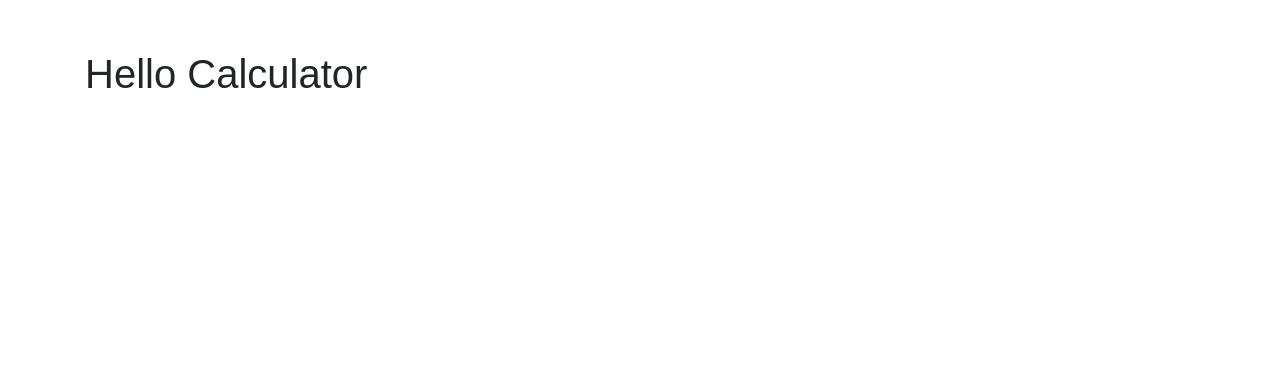
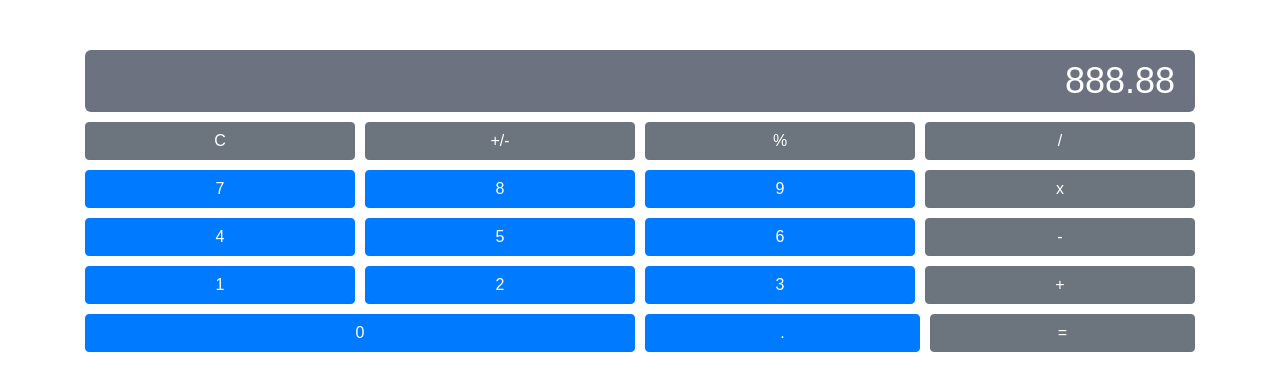
Before and after one commit to itkilleddave/react-thinking-in-react, a React (Create React App) app: page / in a window 1280 px wide. Shown: the top 390 px of the page. Built offline with nearby package versions, Linux system fonts and the light colour scheme.

Commit message:
built the basic static components

```diff
--- a/src/Components/Calculator.css
+++ b/src/Components/Calculator.css
@@ -1,4 +1,33 @@
 body {
-  font: 14px "Century Gothic", Futura, sans-serif;
-  margin: 20px;
+/*  font: 14px "Century Gothic", Futura, sans-serif;
+*/  margin: 20px;
 }
+.display {
+	width: 100%;
+	background: #6c7280;
+	color: white;
+	font-size: 36px;
+	text-align: right;
+	padding: 10px 20px;
+	border-radius: 6px;
+}
+.button-pad .row {
+	padding: 10px 0 0 0;
+}
+
+
+
+
+/* remove spacing between middle columns */
+.row.small-gutter [class*='col']:not(:first-child):not(:last-child) {
+  padding-right:5px;
+  padding-left:5px;
+}
+/* remove right padding from first column */
+.row.small-gutter [class*='col']:first-child {
+  padding-right:5px;
+}
+/* remove left padding from last column */
+.row.small-gutter [class*='col']:last-child {
+  padding-left:5px;
+}
--- a/src/Components/Calculator.js
+++ b/src/Components/Calculator.js
@@ -1,16 +1,138 @@
 import './Calculator.css';
 import React from 'react';
 import ReactDOM from 'react-dom';
+
+class Display extends React.Component {
+
+	render() {
+		return(
+			<div className="display">
+				{this.props.value}
+			</div>
+		)
+	}
+}
+
+class Button extends React.Component {
+
+	render() {
+			if (this.props.type === "number") {
+				return(
+				<button className="btn btn-primary btn-block">
+					{this.props.value}
+				</button>
+				);
+			} else if (this.props.type === "function") {
+				return(
+				<button className="btn btn-secondary btn-block">
+					{this.props.value}
+				</button>
+				);
+			}
+	}
+}
+class Calc extends React.Component {
+
+	render() {
+		return(
+		<div className="calc">
+
+	    	<div className="row">
+		    	<div className="col">
+		      		<Display value="888.88" />
+		      	</div>
+	      	</div>
+
+		    <div className="button-pad">
+
+		    	<div className="row small-gutter">
+			    	<div className="col">
+			      		<Button value="C" type="function" />
+			      	</div>
+			    	<div className="col">
+			      		<Button value="+/-" type="function" />
+			      	</div>
+			    	<div className="col">
+			      		<Button value="%" type="function" />
+			      	</div>
+			    	<div className="col">
+			      		<Button value="/" type="function" />
+			      	</div>
+		      	</div>
+
+		    	<div className="row small-gutter">
+			    	<div className="col">
+			      		<Button value="7" type="number" />
+			      	</div>
+			    	<div className="col">
+			      		<Button value="8" type="number" />
+			      	</div>
+			    	<div className="col">
+			      		<Button value="9" type="number"/>
+			      	</div>
+			    	<div className="col">
+			      		<Button value="x" type="function" />
+			      	</div>
+		      	</div>
+
+		    	<div className="row small-gutter">
+			    	<div className="col">
+			      		<Button value="4" type="number" />
+			      	</div>
+			    	<div className="col">
+			      		<Button value="5" type="number" />
+			      	</div>
+			    	<div className="col">
+			      		<Button value="6" type="number" />
+			      	</div>
+			    	<div className="col">
+			      		<Button value="-" type="function"/>
+			      	</div>
+		      	</div>
+
+		    	<div className="row small-gutter">
+			    	<div className="col">
+			      		<Button value="1" type="number" />
+			      	</div>
+			    	<div className="col">
+			      		<Button value="2" type="number" />
+			      	</div>
+			    	<div className="col">
+			      		<Button value="3" type="number" />
+			      	</div>
+			    	<div className="col">
+			      		<Button value="+" type="function" />
+			      	</div>
+		      	</div>
+
+		    	<div className="row small-gutter">
+			    	<div className="col-6">
+			      		<Button value="0" type="number" />
+			      	</div>
+			    	<div className="col-3">
+			      		<Button value="." type="number" />
+			      	</div>
+			    	<div className="col-3">
+			      		<Button value="=" type="function" />
+			      	</div>
+		      	</div>
+
+	      	</div>
+
+      	</div>
+		)
+	}
+}
 
 class Calculator extends React.Component {
   render() {
     return (
     	<div className="container">
-    	<div className="row">
-	    	<div className="col">
-	      		<h1>Hello Calculator</h1>
+	    	<div className="row">
+		    	<div className="col">
+		      		<Calc />
+		      	</div>
 	      	</div>
-      	</div>
       	</div>
       );
   }
```
